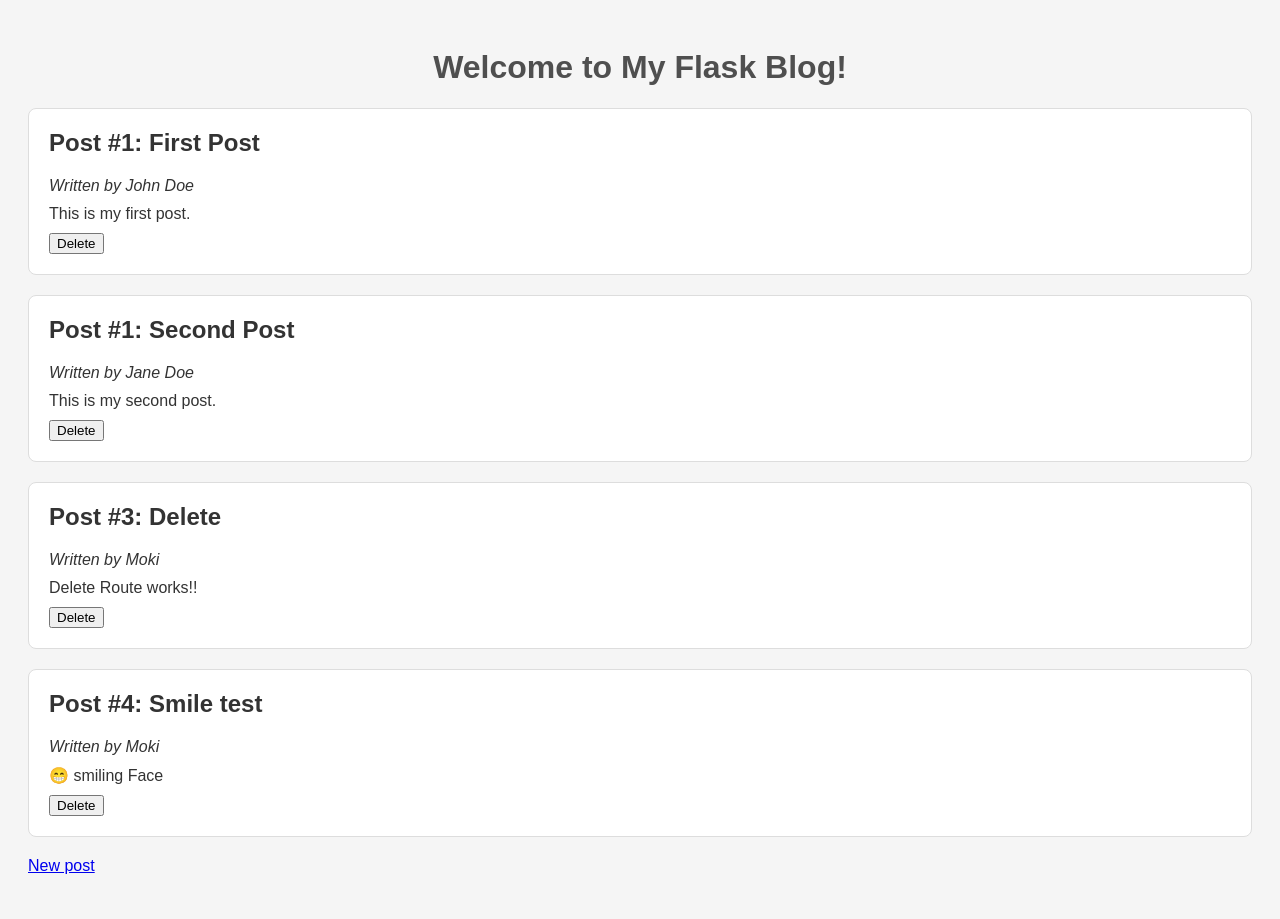
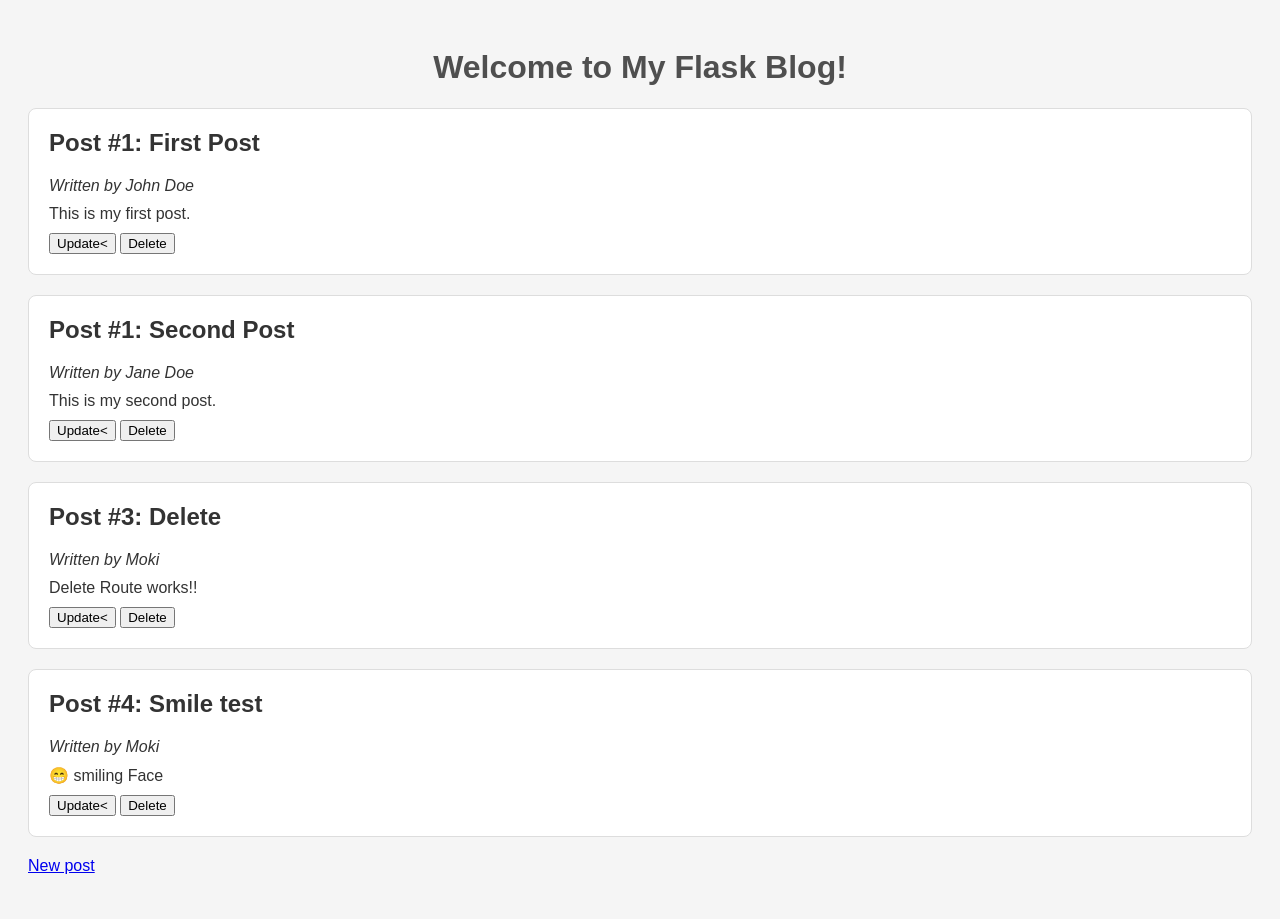
Before and after one commit to moritzbrosch36/Masterblog, a Flask app: page / in a window 1280 px wide. Run offline with Flask 3, Linux system fonts and the light colour scheme.

Commit message:
Update index.html: added Update-Button.

```diff
--- a/templates/index.html
+++ b/templates/index.html
@@ -16,8 +16,15 @@
                 <p><em>Written by {{ post.author }}</em></p>
                 <p>{{ post.content }}</p>
 
+                <!-- Update Button -->
+                <form actions="{{ url_for('update', post_id=post.id) }}"
+                      method="get" style="display:inline;">
+                    <button type="submit">Update<</button>
+                </form>
+
                 <!-- Delete Button -->
-                <form action="{{ url_for('delete', post_id=post.id) }}" method="get" style="display:inline;">
+                <form action="{{ url_for('delete', post_id=post.id) }}"
+                      method="get" style="display:inline;">
                     <button type="submit">Delete</button>
                 </form>
             </div>
```
